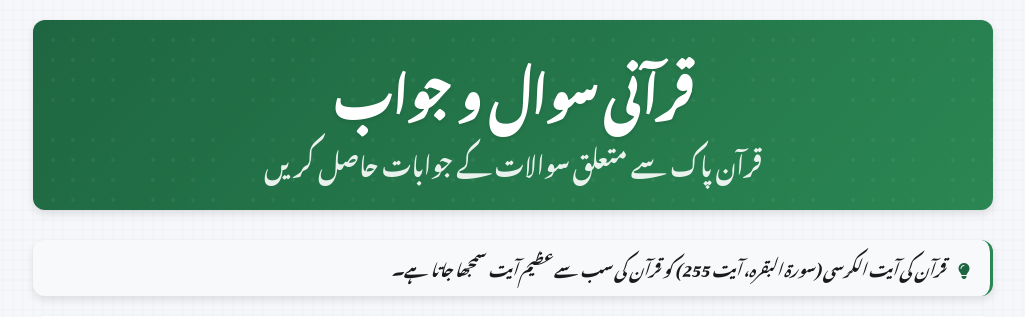
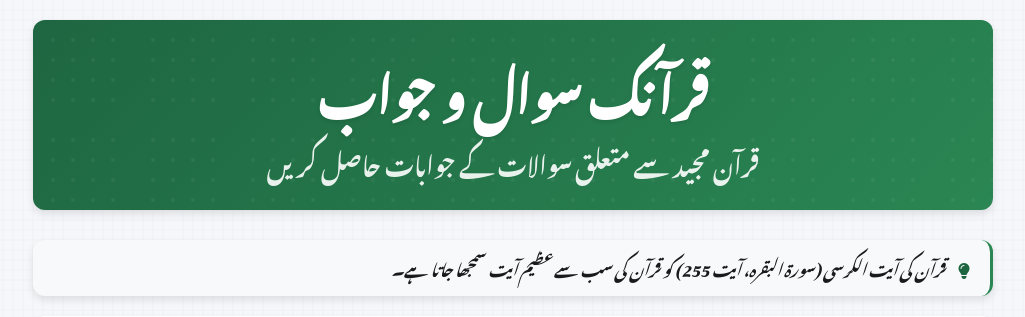
Before and after one commit to hassansaeed-isb/Quranic-Chatbot, a Flask app: page / in a window 1280 px wide. Shown: the top 317 px of the page, without its empty margins (127-1152 px from the left). Run offline with Flask 3, Linux system fonts and the light colour scheme; some web fonts are replaced.

Commit message:
index.html

```diff
--- a/app.py
+++ b/app.py
@@ -1,6 +1,5 @@
 # -*- coding: utf-8 -*-
 # this a test comment
-# Salam from Tariq
 """
 Urdu Quranic Chatbot Web Application
 Flask backend for the Quranic Q&A system
--- a/templates/index.html
+++ b/templates/index.html
@@ -33,8 +33,8 @@
 
     <div class="container page-transition">
         <header>
-            <h1>قرآنی سوال و جواب</h1>
-            <p class="subtitle">قرآن پاک سے متعلق سوالات کے جوابات حاصل کریں</p>
+            <h1>قرآنک سوال و جواب</h1>
+            <p class="subtitle">قرآن مجید سے متعلق سوالات کے جوابات حاصل کریں</p>
         </header>
 
         <!-- Daily Fact Section -->
```
